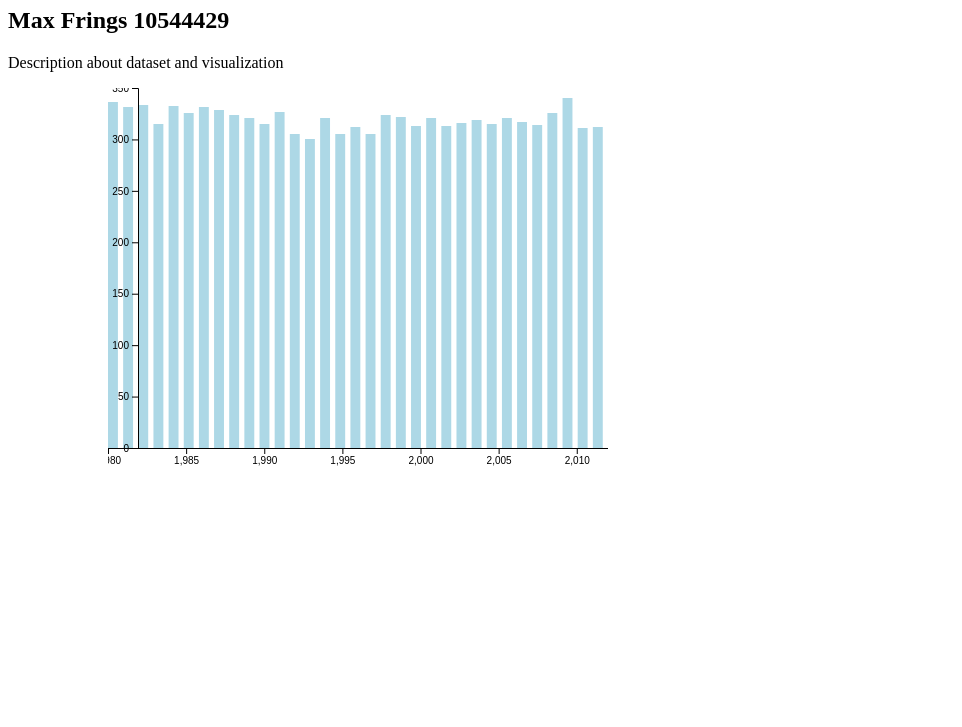
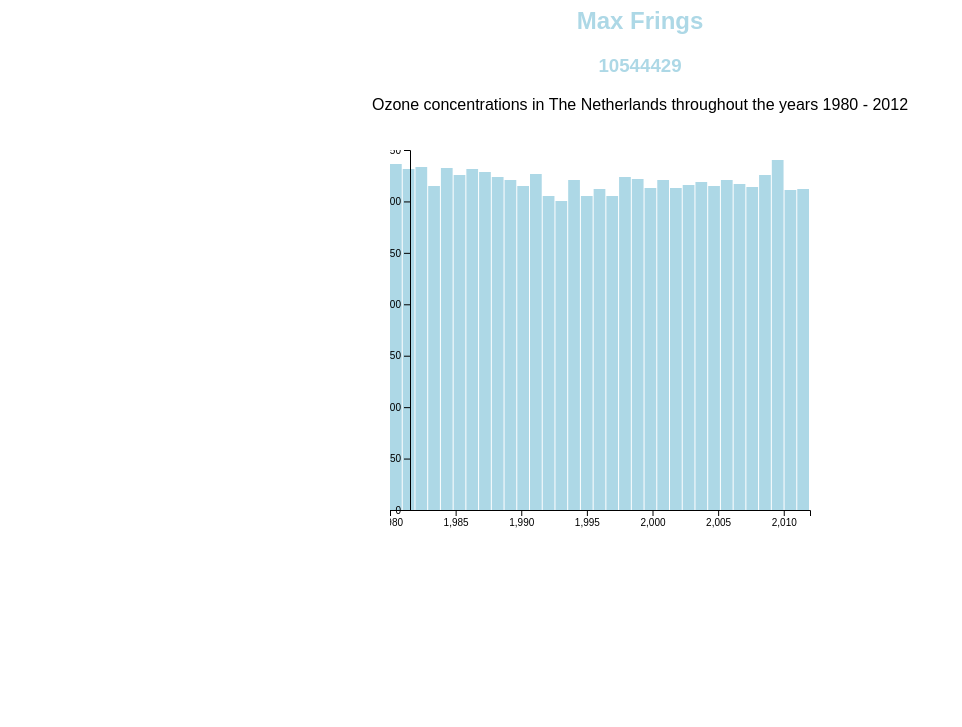
Before and after one commit to Vipea/DataProcessing, a plain HTML site: page Homework/Week_4/index.html in a window 1280 px wide. Shown: the part 73-800 px from the top of the page, without its empty margins (0-962 px from the left). Drawn offline with nearby package versions, Linux system fonts and the light colour scheme.

Commit message:
changed innerheight and width

```diff
--- a/Homework/Week_4/index.html
+++ b/Homework/Week_4/index.html
@@ -9,10 +9,16 @@
     <body>
         <script type="text/javascript">
             d3.select("head").append("title").text("Bar Chart")
-            d3.select("body").append("h1").text("Bar Chart");
-            d3.select("h1").style("color", "blue").style("font-family", "sans-serif")
-            d3.select("body").append("h2").text("Max Frings 10544429");
-            d3.select("body").append("p").text("Description about dataset and visualization");
+
+            d3.select("body").style("text-align", "center").style("font-family", "sans-serif").append("h1").text("Bar Chart")
+
+            d3.select("h1").style("color", "lightblue")
+
+            d3.select("body").append("h2").text("Max Frings").style("color", "lightblue");
+
+            d3.select("body").append("h3").text("10544429").style("color", "lightblue");
+
+            d3.select("body").append("p").text("Ozone concentrations in The Netherlands throughout the years 1980 - 2012");
 
             // Dataset
             var dataset = [ 5, 10, 15, 20, 25 ];
@@ -41,7 +47,7 @@
 
 
               // margins
-              const margin = { top: 20, right: 40, bottom: 20, left: 100 };
+              const margin = { top: 20, right: 40, bottom: 20, left: 40 };
               const innerWidth = w - margin.right - margin.left;
               const innerHeight = h - margin.top - margin.bottom;
 
@@ -51,7 +57,7 @@
 
               const xScale = d3.scaleLinear()
                 .domain([d3.min(years), d3.max(years)])
-                .range([0, w])
+                .range([0, innerWidth])
 
 
               // const yScale = d3.scaleLinear()
@@ -85,7 +91,7 @@
 
 
                     rectangles.attr("x", function(d, i) {
-                          return i * (w/ozoneNL.length);
+                          return i * (innerWidth/ozoneNL.length);
                         })
                          .attr("y", function(d) {
                            return (innerHeight-d) // ??? dit beste manier? want gaat ook beetje naar beneden zo
@@ -131,7 +137,7 @@
 
     const yAxis = svg.append("g")
       .classed("yAxis", true)
-      .attr('transform', `translate(30,${0})`) // ??? wat hier in de translate?
+      .attr('transform', `translate(20,${0})`) // ??? wat hier in de translate?
       .call(d3.axisLeft(yScale))
                  //.call(d3.axisLeft(yScale))
 
--- a/Homework/Week_4/styles.css
+++ b/Homework/Week_4/styles.css
@@ -11,5 +11,8 @@ div.tooltip-donut {
 }
 
 svg {
-  padding-left: 100px;
+  margin-left: 40px;
+  margin-right: 40px;
+  margin-top: 20px;
+  margin-bottom: 20px;
 }
```
